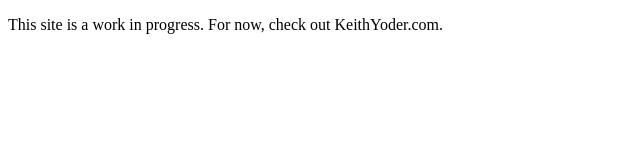
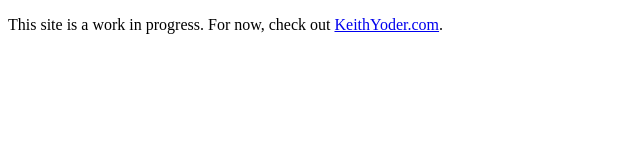
Before and after one commit to kjyoder/kjyoder.github.io, a plain HTML site: page index.html in a window 1280 px wide. Shown: the whole page, without its empty margins (0-640 px from the left). Drawn offline with Linux system fonts and the light colour scheme.

Commit message:
fix href tag

```diff
--- a/index.html
+++ b/index.html
@@ -2,6 +2,6 @@
 <html>
     <head></head>
     <body>
-        <p>This site is a work in progress. For now, check out <a link="http://keithyoder.com">KeithYoder.com</a>.</p>
+        <p>This site is a work in progress. For now, check out <a href="http://keithyoder.com">KeithYoder.com</a>.</p>
     </body>
 </html>
```
